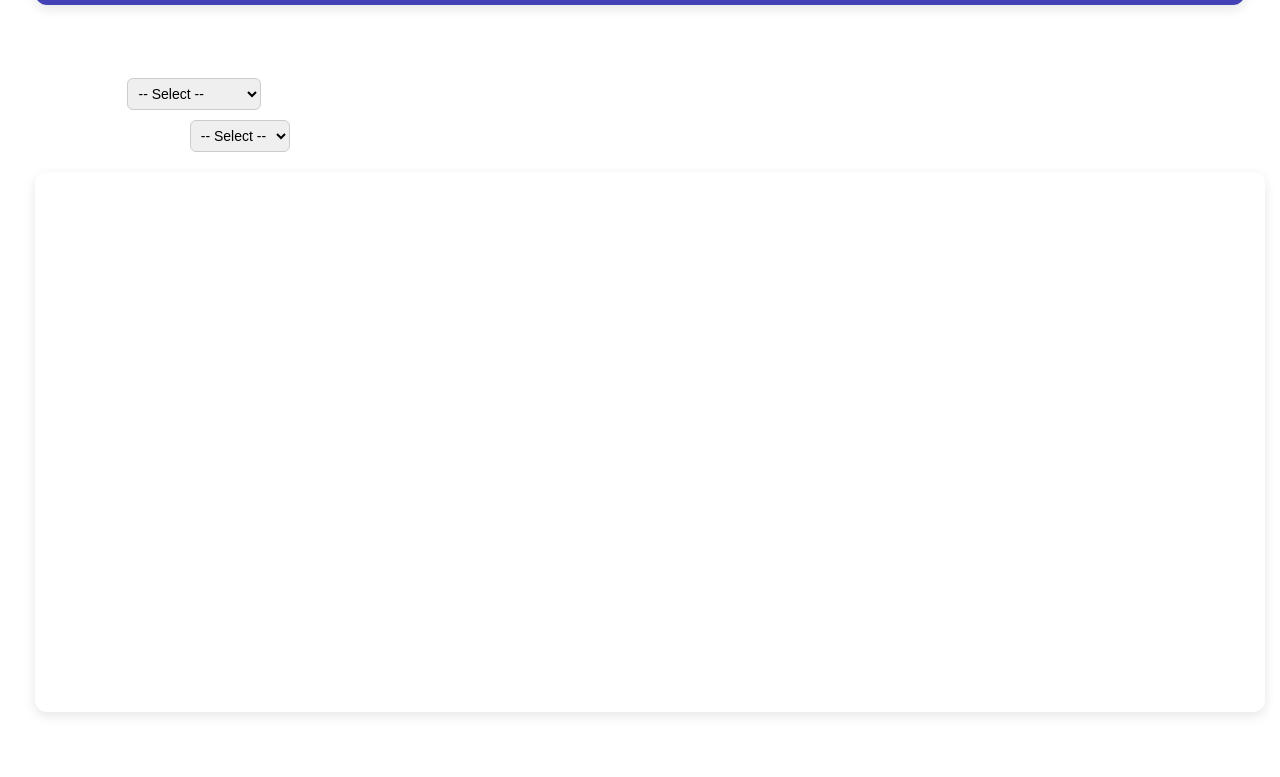
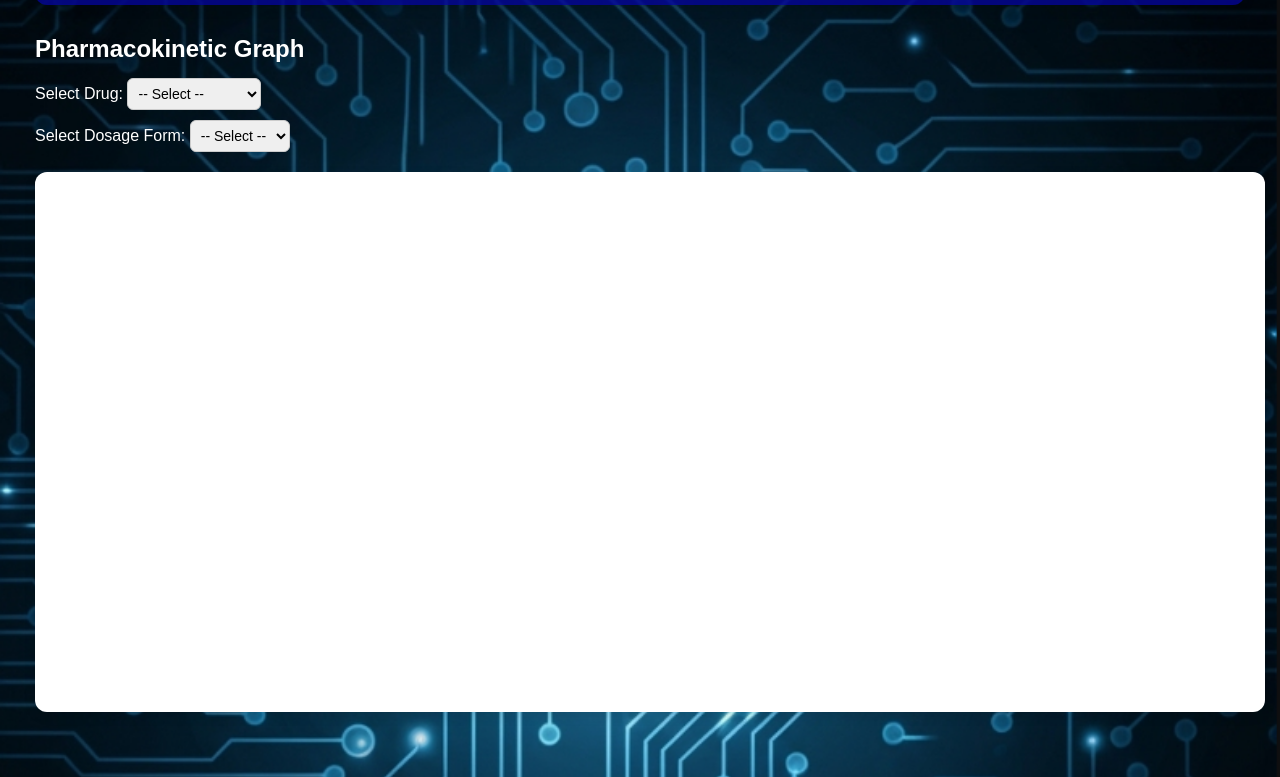
Before and after one commit to ezmakhan12345-glitch/RX-Studio, a plain HTML site: page ADME-module.html in a window 1280 px wide. Shown: the part 108-885 px from the top of the page. Drawn offline with nearby package versions, Linux system fonts and the light colour scheme; the site is published under a folder, as on GitHub Pages, so addresses that start at the root find nothing.

Commit message:
Update ADME-module.html

```diff
--- a/ADME-module.html
+++ b/ADME-module.html
@@ -10,7 +10,7 @@
       font-family: Arial, sans-serif;
       margin: 0;
       padding: 35px;
-      background: url('/circuitpattern.png');
+      background: url('circuitpattern.png');
       background-size: cover;
     }
 
@@ -338,4 +338,5 @@
     });
   </script>
 </body>
+
 </html>
```
